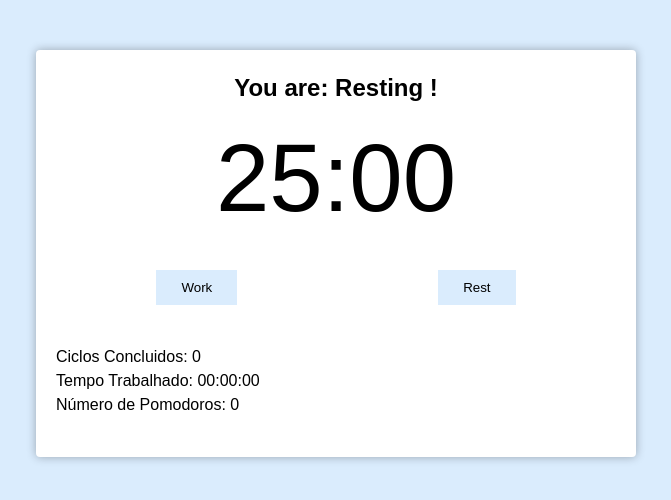
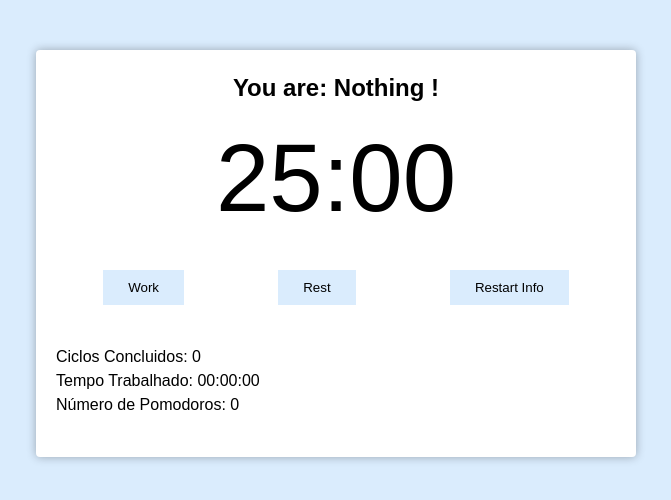
Before and after one commit to diegoandersonn/pomodoro-app, a React (Create React App) app: page / in a window 1280 px wide. Shown: the top 500 px of the page, without its empty margins (304-975 px from the left). Built offline with nearby package versions, Linux system fonts and the light colour scheme; the HTML template or start-up script is replaced by a standard one.

Commit message:
Now completedCycle, numberOfPomorodoros and fullWorkingTime its being saved in local storage

```diff
--- a/src/components/pomodoro-timer.tsx
+++ b/src/components/pomodoro-timer.tsx
@@ -24,16 +24,31 @@ export function PomodoroTimer(props: Props): JSX.Element {
    const [cyclesQtdManager, setCyclesQtdManager] = useState(
       new Array(props.cycles - 1).fill(true)
    )
-   const [completedCycles, setCompletedCycles] = useState(0)
-   const [fullWorkingTime, setFullWorkingTime] = useState(0)
-   const [numberOfPomodoros, setNumberOfPomodoros] = useState(0)
+   const [completedCycles, setCompletedCycles] = useState(
+      Number(localStorage.getItem('completedCycles')) || 0
+   )
+   const [fullWorkingTime, setFullWorkingTime] = useState(
+      Number(localStorage.getItem('fullWorkingTime')) || 0
+   )
+   const [numberOfPomodoros, setNumberOfPomodoros] = useState(
+      Number(localStorage.getItem('numberOfPomodoros')) || 0
+   )
+
+   useEffect(() => {
+      localStorage.setItem('completedCycles', JSON.stringify(completedCycles))
+      localStorage.setItem('fullWorkingTime', JSON.stringify(fullWorkingTime))
+      localStorage.setItem(
+         'numberOfPomodoros',
+         JSON.stringify(numberOfPomodoros)
+      )
+   }, [cyclesQtdManager, completedCycles, fullWorkingTime, numberOfPomodoros])
 
    useInterval(
       () => {
          setMainTime(mainTime - 1)
          if (working) setFullWorkingTime(fullWorkingTime + 1)
       },
-      timeCounting ? 1 : null
+      timeCounting ? 1000 : null
    )
 
    const configureWork = useCallback((): void => {
@@ -67,7 +82,6 @@ export function PomodoroTimer(props: Props): JSX.Element {
          props.shortRestTime,
       ]
    )
-
    useEffect(() => {
       if (working) document.body.classList.add('working')
       if (resting) document.body.classList.remove('working')
@@ -98,7 +112,9 @@ export function PomodoroTimer(props: Props): JSX.Element {
 
    return (
       <div className="pomodoro">
-         <h2>You are: {working ? 'Working' : 'Resting'} !</h2>
+         <h2>
+            You are: {working ? 'Working' : resting ? 'Resting' : 'Nothing'} !
+         </h2>
          <Timer mainTime={mainTime} />
          <div className="controls">
             <Button text="Work" onClick={() => configureWork()}></Button>
@@ -107,6 +123,14 @@ export function PomodoroTimer(props: Props): JSX.Element {
                className={!working && !resting ? 'hidden' : ''}
                text={timeCounting ? 'Pause' : 'Play'}
                onClick={() => setTimeCounting(!timeCounting)}
+            ></Button>
+            <Button
+               className={!working && !resting ? '' : 'hidden'}
+               text="Restart Info"
+               onClick={() => {
+                  localStorage.clear()
+                  window.location.reload()
+               }}
             ></Button>
          </div>
          <div className="details">
```
